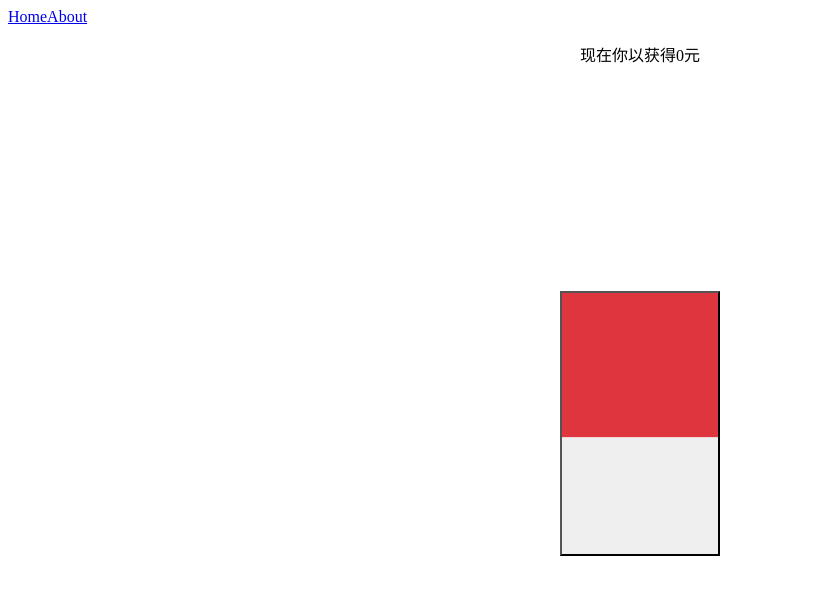
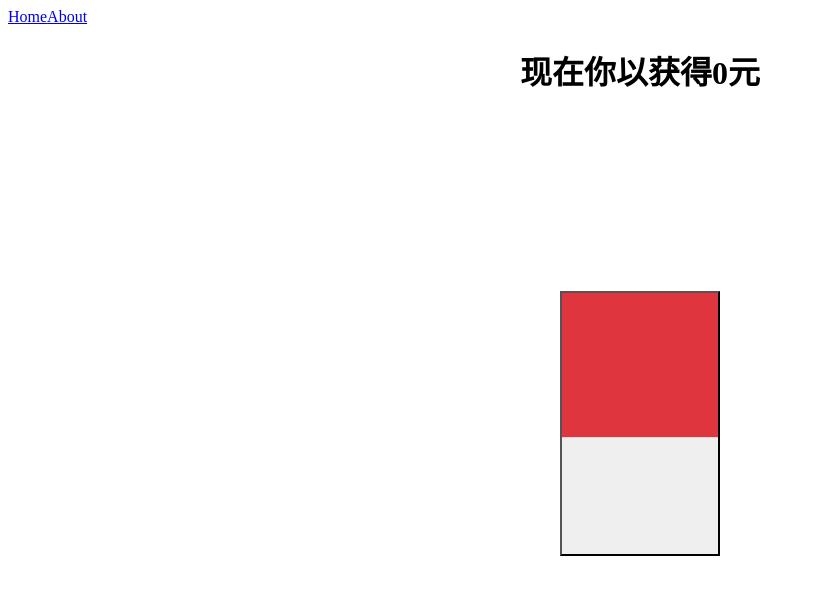
Before and after one commit to 0x002500/red-packet, a Vue app: page / in a window 1280 px wide. Shown: the top 594 px of the page, without its empty margins (0-815 px from the left). Built offline with nearby package versions, Linux system fonts and the light colour scheme.

Commit message:
[feat] use Method Handlers in HomeView.vue

```diff
--- a/src/views/HomeView.vue
+++ b/src/views/HomeView.vue
@@ -8,13 +8,18 @@ export default {
     return {
       count: 0
     }
+  },
+  methods: {
+    cli(event) {
+      count++;
+    }
   }
 }
 </script>
 
 <template>
-  <p class="title">现在你以获得{{ count }}元</p>
-  <button @click="count++" class="main-button"><img src="/red-packet.png" alt="The picture for an red packet" /></button>
+  <h1 class="title">现在你以获得{{ count }}元</h1>
+  <button @click="cli" class="main-button"><img src="/red-packet.png" alt="The picture for an red packet" /></button>
 </template>
 
 <style>
@@ -25,6 +30,7 @@ export default {
   background-image: url(/red-packet.png);
   background-size: cover;
 }
+
 .title {
   position: absolute;
   left: 50%;
```
